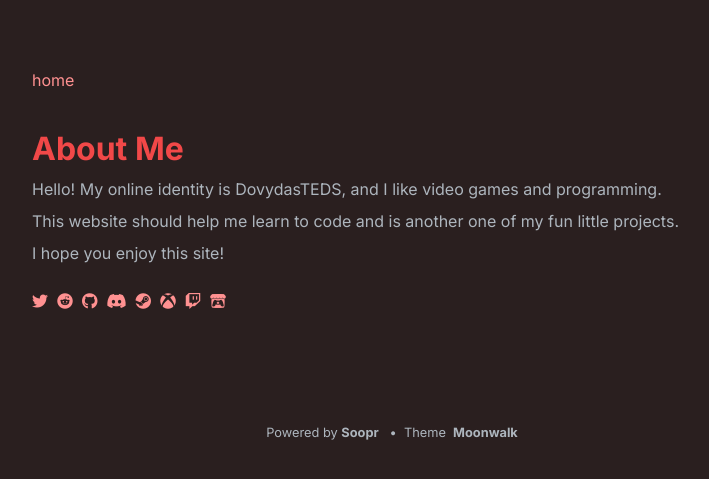
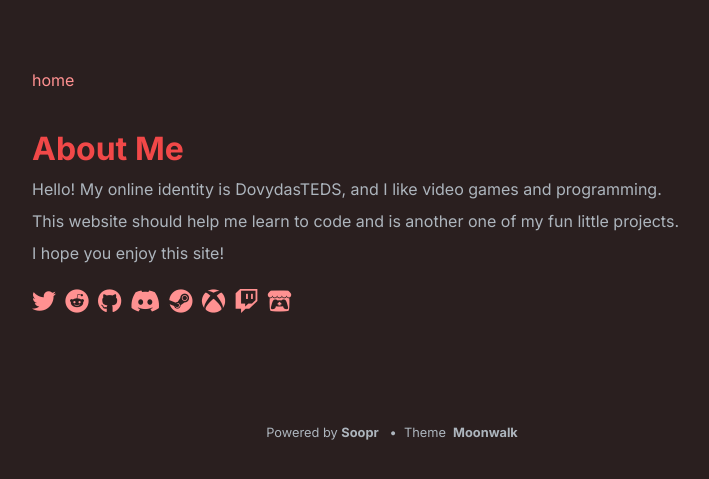
Before and after one commit to DovydasTEDS/dovydasteds.github.io, a Jekyll site: the page built from pages/about.md, in a window 1280 px wide. Shown: the top 479 px of the page, without its empty margins (248-957 px from the left). Built offline with Jekyll 4.4.1, drawn with Linux system fonts in a browser that asks for light colours.

Commit message:
added spacing

```diff
--- a/_includes/social_media_links.html
+++ b/_includes/social_media_links.html
@@ -4,7 +4,7 @@
     {% for entry in sm %}
         {% assign key = entry | first %}
         {% if sm[key].id %}
-            <a href="{{ sm[key].href }}{{ sm[key].id }}" title="{{ sm[key].title }}"><i class="fa-brands {{ sm[key].fa-icon }}"></i></a>&nbsp;
+            <a href="{{ sm[key].href }}{{ sm[key].id }}" title="{{ sm[key].title }}"><i class="fa-brands {{ sm[key].fa-icon }} fa-xl"></i></a>&nbsp;
         {% endif %}
     {% endfor %}
 </div>
```
